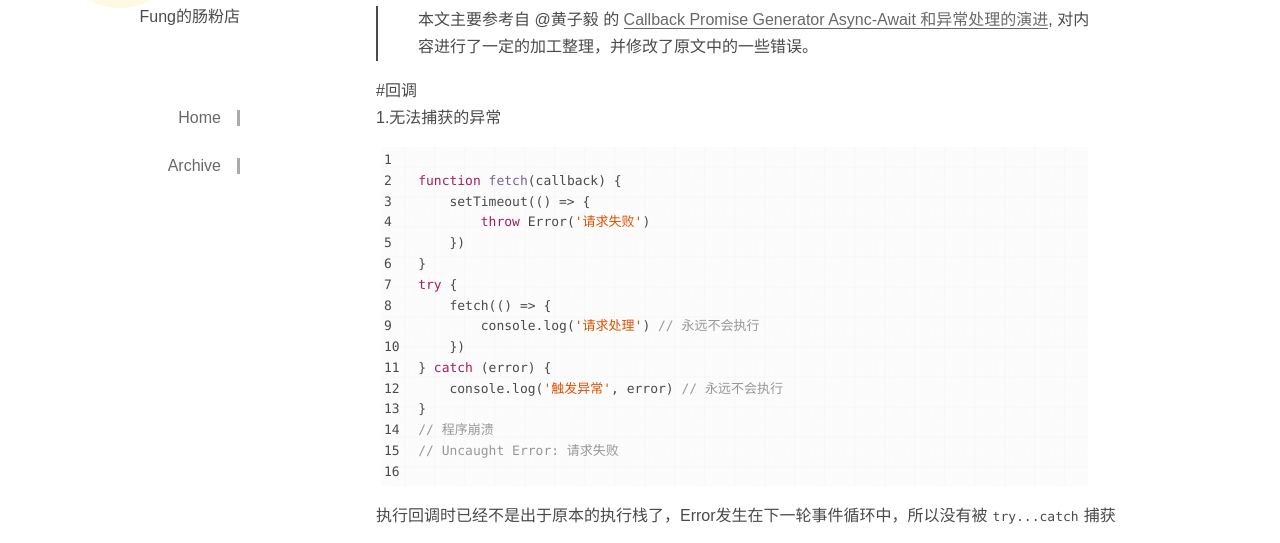
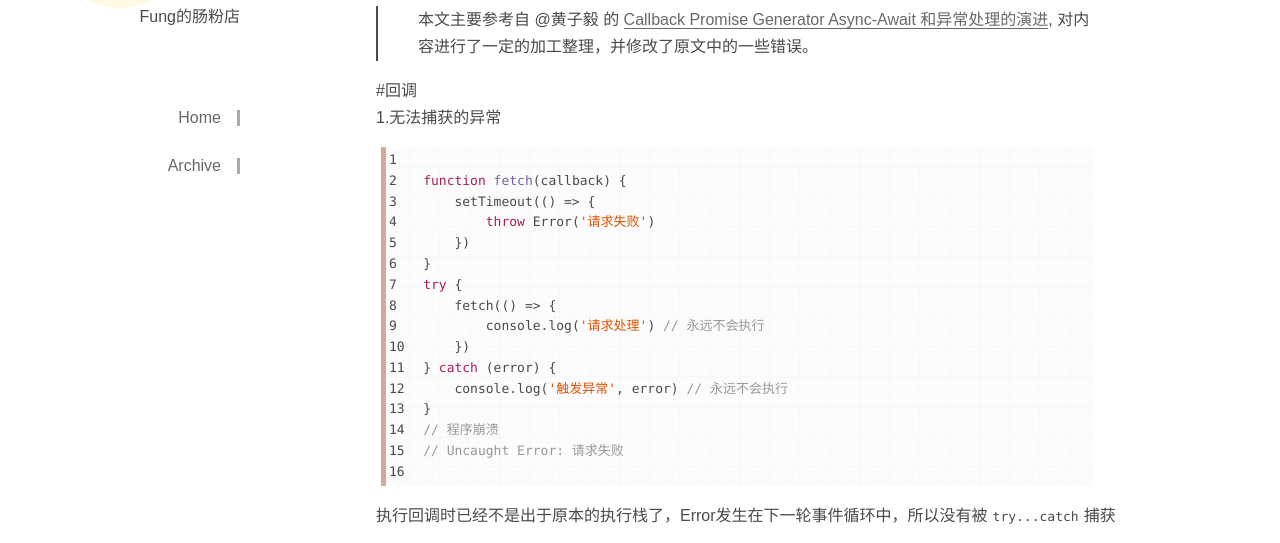
Before and after one commit to hereisfun/hereisfun.github.io, a plain HTML site: page index.html in a window 1280 px wide. Shown: the part 237-780 px from the top of the page. Drawn offline with Linux system fonts and the light colour scheme; a small style sheet from the web is missing.

Commit message:
Site updated: 2017-05-15 20:36:16

```diff
--- a/css/style.css
+++ b/css/style.css
@@ -447,6 +447,7 @@ figure.highlight {
   margin: auto;
   overflow-x: auto;
   background: url("/assets/codebg.png") center;
+  border-left: 5px solid #d6aa95;
 }
 .highlight > table {
   width: 100%;
@@ -1071,3 +1072,6 @@ time {
 .link {
     text-decoration: underline
 }
+figure.highlight {
+  border-left: 5px solid #d6aa95;
+}
```
